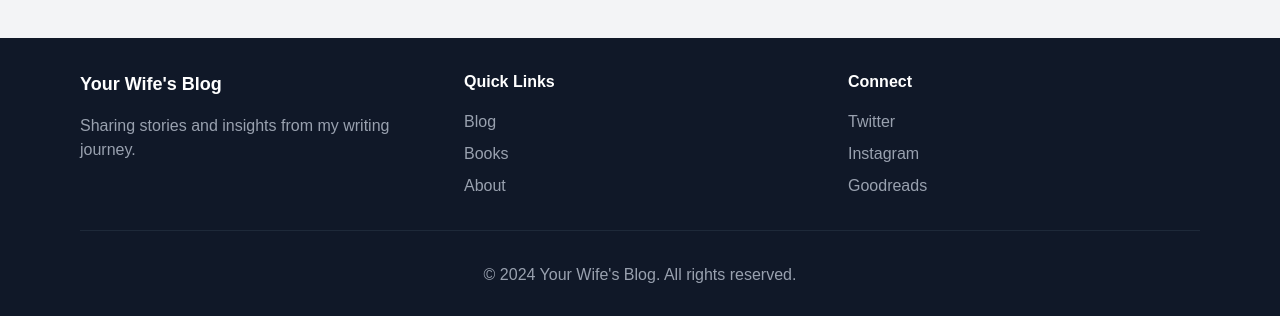
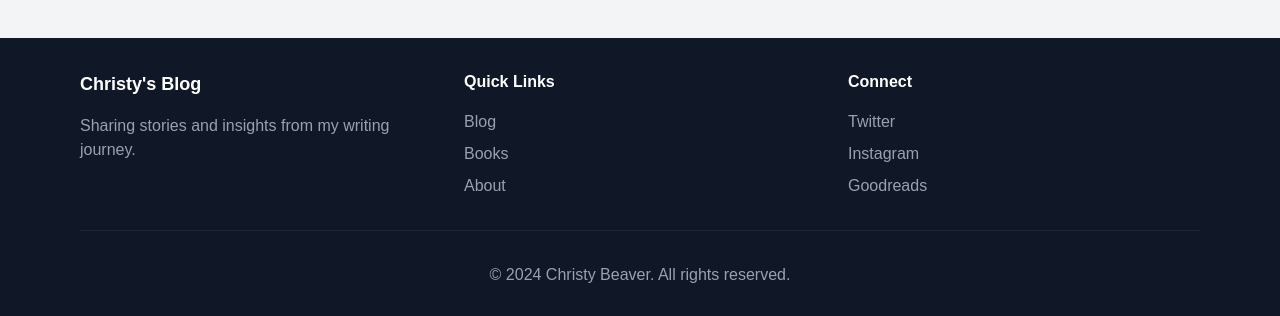
Before and after one commit to LeaveItToBeaver/blog_for_Christy, a Next.js app: page / in a window 1280 px wide. Shown: the part 677-993 px from the top of the page. Built offline with nearby package versions, Linux system fonts and the light colour scheme.

Commit message:
Update Footer.tsx

```diff
--- a/src/components/Footer.tsx
+++ b/src/components/Footer.tsx
@@ -4,7 +4,7 @@ export default function Footer() {
             <div className="max-w-6xl mx-auto px-4">
                 <div className="grid md:grid-cols-3 gap-8">
                     <div>
-                        <h3 className="font-bold text-lg mb-4">Your Wife's Blog</h3>
+                        <h3 className="font-bold text-lg mb-4">Christy's Blog</h3>
                         <p className="text-gray-400">
                             Sharing stories and insights from my writing journey.
                         </p>
@@ -27,7 +27,7 @@ export default function Footer() {
                     </div>
                 </div>
                 <div className="border-t border-gray-800 mt-8 pt-8 text-center text-gray-400">
-                    <p>&copy; 2024 Your Wife's Blog. All rights reserved.</p>
+                    <p>&copy; 2024 Christy Beaver. All rights reserved.</p>
                 </div>
             </div>
         </footer>
```
